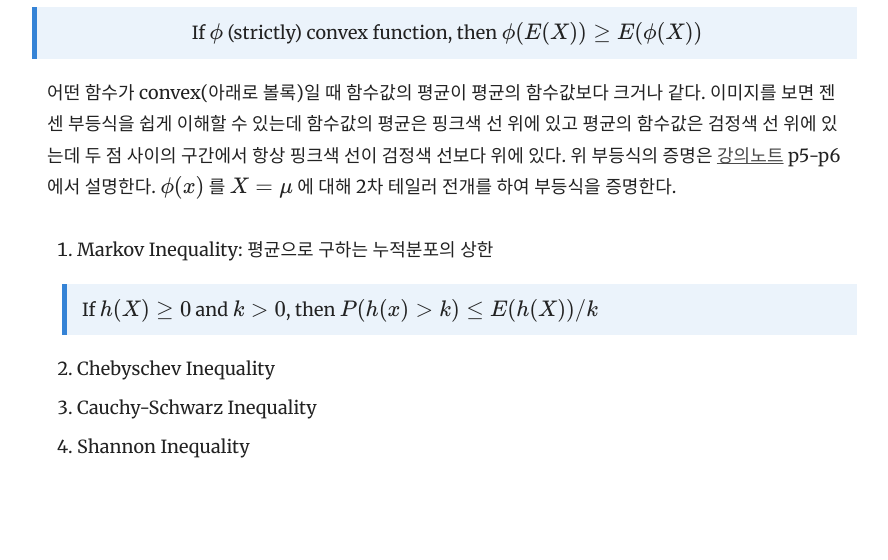
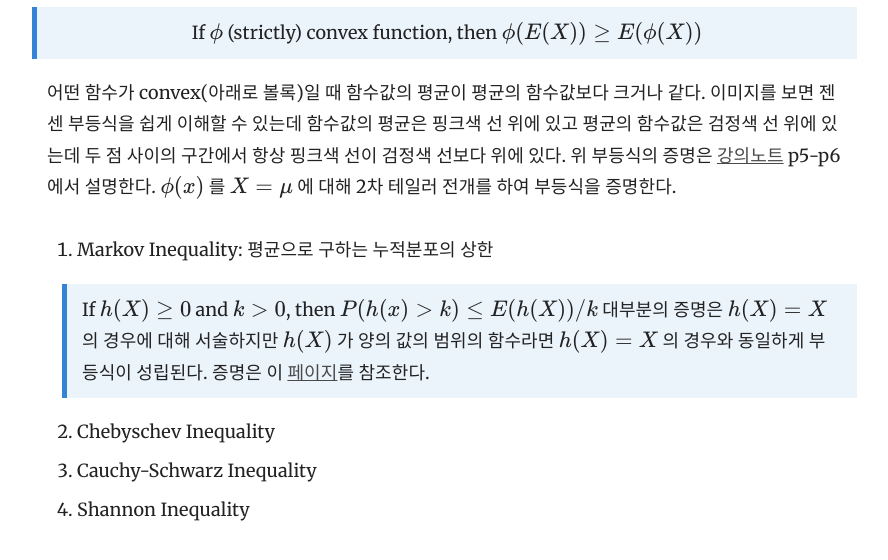
Before and after one commit to yrk3434/yrk3434.github.io, a Jekyll site: the page built from _docs/Theory/Mathematical Statistics.md, in a window 1280 px wide and 900 px high, scrolled down 4729 px, cut to the strip 323-883 px from the top of the window. Shown: the whole strip, without its empty margins (343-1231 px from the left). Built offline with Jekyll 4.4.1, drawn with Linux system fonts in a browser that asks for light colours; formulas are drawn with MathJax 3; before the commit the page ends 5566 px from its top, so only the background shows below that.

Commit message:
Update Mathematical Statistics.md

```diff
--- a/_docs/Theory/Mathematical Statistics.md
+++ b/_docs/Theory/Mathematical Statistics.md
@@ -136,7 +136,8 @@ $ \phi(x) $ 를 $ X=\mu $ 에 대해 2차 테일러 전개를 하여 부등식
 
 2. Markov Inequality: 평균으로 구하는 누적분포의 상한
 > If $ h(X) \geq 0 $ and $ k>0 $, then $ P(h(x)>k) \leq E(h(X))/k $
-
+대부분의 증명은 $ h(X)=X $ 의 경우에 대해 서술하지만 $ h(X) $ 가 양의 값의 범위의 함수라면 $ h(X)=X $ 의 경우와 동일하게 부등식이 성립된다.
+증명은 이 [페이지](https://www.probabilitycourse.com/chapter6/6_2_2_markov_chebyshev_inequalities.php)를 참조한다.
 3. Chebyschev Inequality
 4. Cauchy-Schwarz Inequality
 5. Shannon Inequality
```
